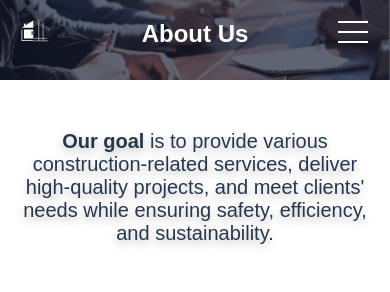
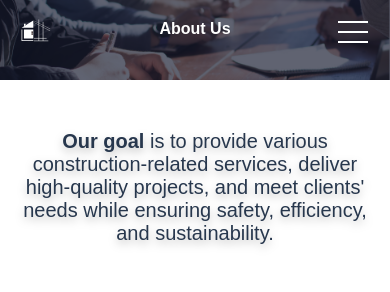
Before and after one commit to PatLydon/patlydon.github.io, a PHP site: page /projects/proConsruction/about-us.html in a window 390 px wide. Shown: the top 292 px of the page. Run offline with PHP 8.4, Linux system fonts and the light colour scheme.

Commit message:
Add files via upload

```diff
--- a/projects/proConsruction/css/style.css
+++ b/projects/proConsruction/css/style.css
@@ -622,6 +622,7 @@ body {
   font-family: Arial;
   font-size: 104px;
   font-weight: 700;
+  text-align: center;
 }
 
 .descr {
@@ -1797,6 +1798,7 @@ body {
   }
 
   .banner {
+
     height: 300px;
     align-items: start;
 
@@ -2001,7 +2003,7 @@ body {
 
   .banner__title {
     padding-top: 30px;
-    font-size: 40px;
+    font-size: 32px;
   }
 
   .descr {
@@ -2455,8 +2457,8 @@ body {
 
   .banner__title {
     padding-top: 20px;
-    font-size: 24px;
-  }
+    font-size: 16px;
+
 
   .descr__title {
     font-size: 18px;
```
